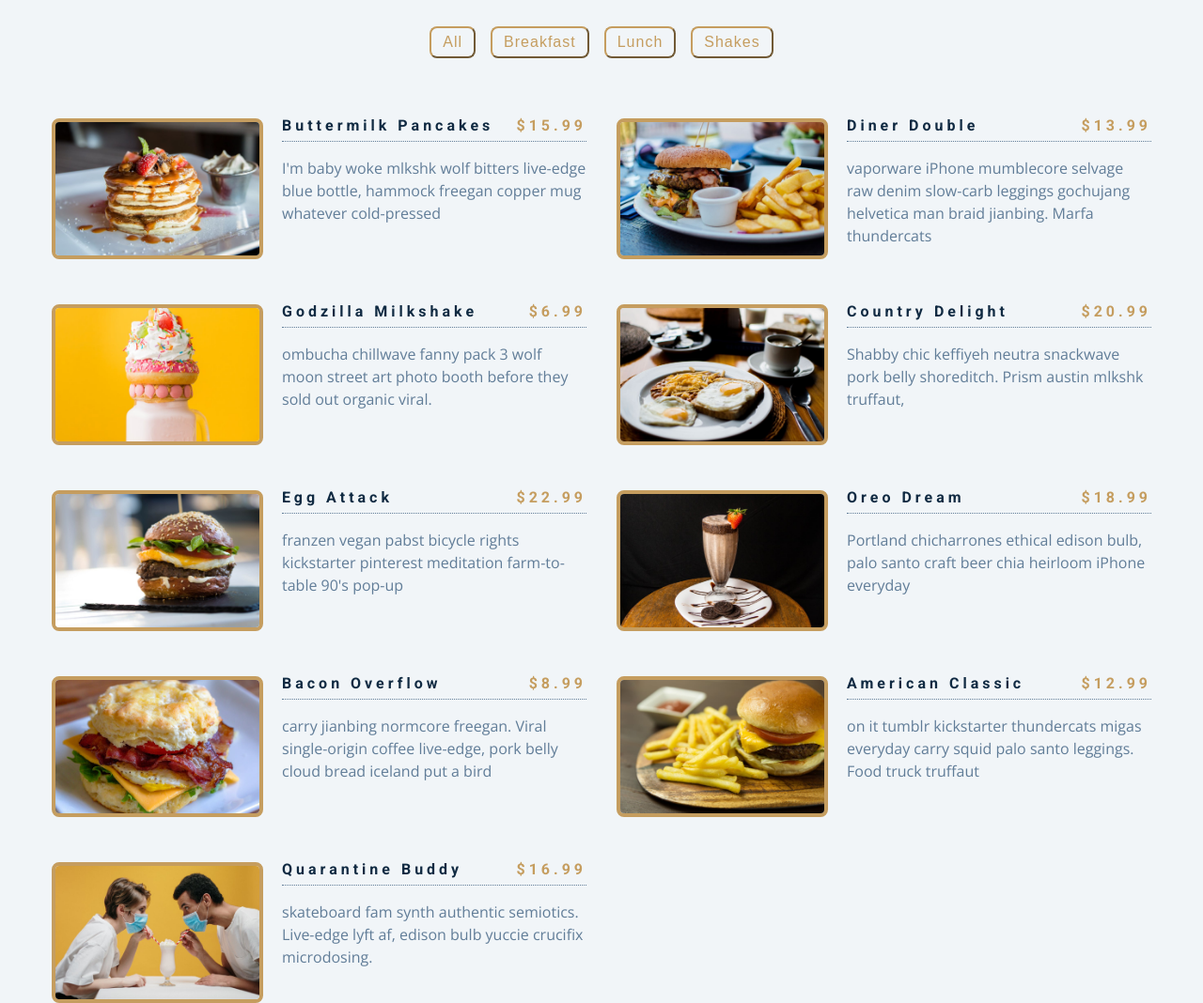
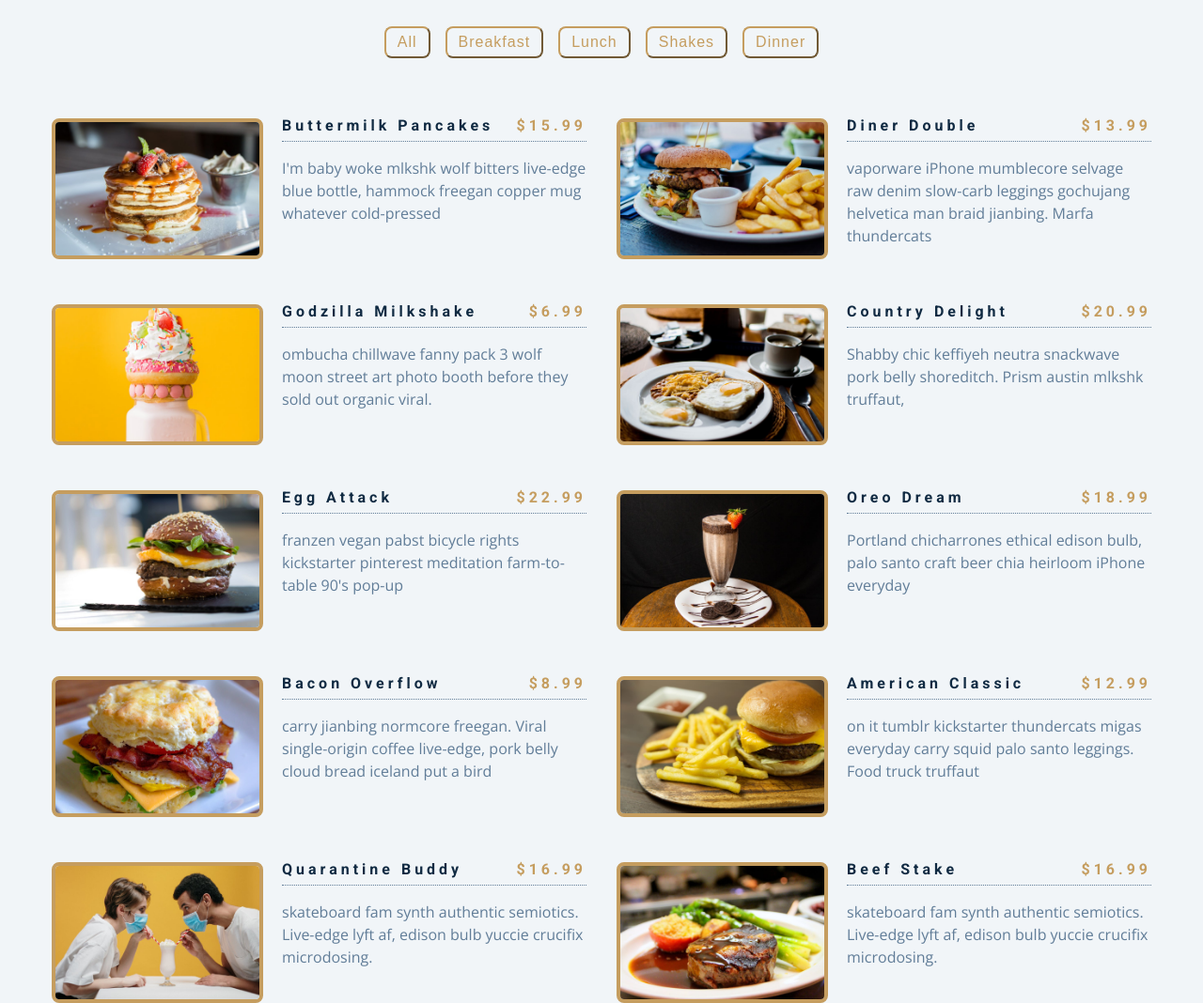
Before and after one commit to PaulKrafczuk/menu-proyect, a plain HTML site: page index.html in a window 1280 px wide. Shown: the part 220-1288 px from the top of the page at 94% size. Drawn offline with nearby package versions, Linux system fonts and the light colour scheme.

Commit message:
project finished

```diff
--- a/app.js
+++ b/app.js
@@ -70,34 +70,26 @@ const menu = [{
         img: "./images/item-9.jpeg",
         desc: `skateboard fam synth authentic semiotics. Live-edge lyft af, edison bulb yuccie crucifix microdosing.`,
     },
+    {
+        id: 10,
+        title: "beef stake",
+        category: "dinner",
+        price: 16.99,
+        img: "./images/item-10.jpeg",
+        desc: `skateboard fam synth authentic semiotics. Live-edge lyft af, edison bulb yuccie crucifix microdosing.`,
+    },
 ];
 
 const sectionCenter = document.querySelector('.section-center');
-const filterBtns = document.querySelectorAll('.filter-btn');
+const btnCointainer = document.querySelector('.btn-container');
 
 //load items
 window.addEventListener('DOMContentLoaded', function() {
     displayMenuItems(menu);
+    displayMenuButtons();
 });
 
-//filter items
-filterBtns.forEach(function(btn) {
-    btn.addEventListener('click', function(e) {
-        const category = e.currentTarget.dataset.id;
-        const menuCategory = menu.filter(function(menuItem) {
-            if (menuItem.category === category) {
-                return menuItem;
-            };
-        });
-        // console.log('perro');
-        if (category === "all") {
-            displayMenuItems(menu);
-        } else {
-            displayMenuItems(menuCategory);
-        }
-        console.log(menuCategory);
-    });
-});
+
 
 
 function displayMenuItems(menuItems) {
@@ -118,3 +110,37 @@ function displayMenuItems(menuItems) {
     displayMenu = displayMenu.join("");
     sectionCenter.innerHTML = displayMenu;
 };
+
+function displayMenuButtons() {
+    const categories = menu.reduce(function(values, item) {
+        if (!values.includes(item.category)) {
+            values.push(item.category);
+        }
+        return values;
+    }, ['all']);
+    const categoriesBtns = categories
+        .map(function(category) {
+            return ` <button class="filter-btn" type="button" data-id=${category}>${category}</button>`;
+        })
+        .join("");
+    btnCointainer.innerHTML = categoriesBtns;
+    const filterBtns = document.querySelectorAll('.filter-btn');
+    //filter items
+    filterBtns.forEach(function(btn) {
+        btn.addEventListener('click', function(e) {
+            const category = e.currentTarget.dataset.id;
+            const menuCategory = menu.filter(function(menuItem) {
+                if (menuItem.category === category) {
+                    return menuItem;
+                };
+            });
+            // console.log('perro');
+            if (category === "all") {
+                displayMenuItems(menu);
+            } else {
+                displayMenuItems(menuCategory);
+            }
+            console.log(menuCategory);
+        });
+    });
+};
--- a/index.html
+++ b/index.html
@@ -21,15 +21,15 @@
 
     <!--Filter buttons-->
     <div class="btn-container">
-        <button class="filter-btn" type="button" data-id="all">all</button>
+        <!--  <button class="filter-btn" type="button" data-id="all">all</button>
         <button class="filter-btn" type="button" data-id="breakfast">Breakfast</button>
         <button class="filter-btn" type="button" data-id="lunch">Lunch</button>
-        <button class="filter-btn" type="button" data-id="shakes">Shakes</button>
+        <button class="filter-btn" type="button" data-id="shakes">Shakes</button> -->
     </div>
     <!--menu items-->
     <div class="section-center">
         <!--single item-->
-        <article class="menu-item">
+        <!--  <article class="menu-item">
             <img src="./menu-item.jpeg" class="photo" alt="menu item">
             <div class="item-info">
                 <header>
@@ -38,7 +38,7 @@
                 </header>
                 <p class="item-text">Lorem ipsum dolor sit amet consectetur adipisicing elit. Quaerat soluta odit dolorum doloribus ratione. Dolor facilis non enim commodi perferendis?</p>
             </div>
-        </article>
+        </article> -->
         <!--end of single item-->
 
     </div>
```
